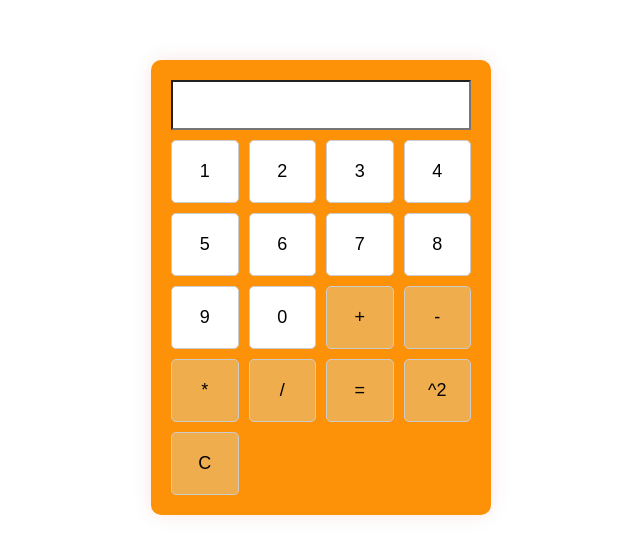
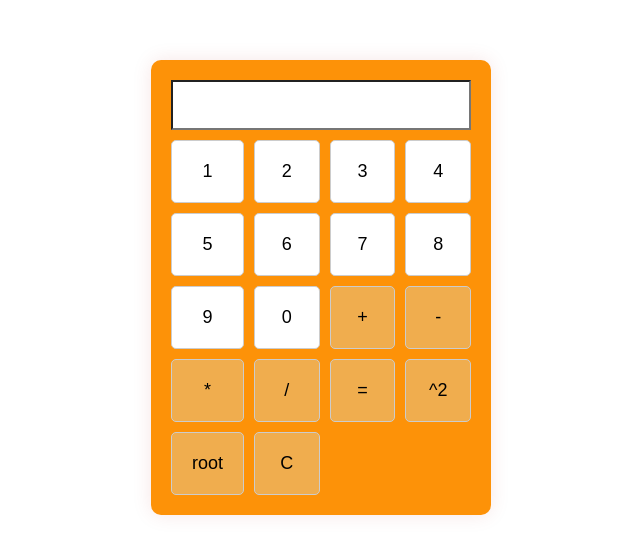
Before and after one commit to nipexhere/calculator-project, a plain HTML site: page index.html in a window 1280 px wide. Shown: the part 113-666 px from the top of the page, without its empty margins (319-959 px from the left). Drawn offline with Linux system fonts and the light colour scheme.

Commit message:
updating more functions

```diff
--- a/calculator.js
+++ b/calculator.js
@@ -38,6 +38,8 @@ function setOperator(op) {
     const display = document.getElementById('display');
     if (op === 'rp2') {
         display.value = Math.pow(parseFloat(display.value), 2);
+    } else if (op === 'sqrt') {
+        display.value = Math.sqrt(parseFloat(display.value));
     } else {
         display.value += op;
     }
--- a/index.html
+++ b/index.html
@@ -26,6 +26,7 @@
             <button class="btn operator" onclick="appendToDisplay('/')">/</button>
             <button class="btn operator" onclick="calculateResult()">=</button>
             <button class="btn operator" onclick="setOperator('rp2')">^2</button>
+            <button class="btn operator" onclick="setOperator('sqrt')"> root </button>
             <button class="btn operator" onclick="clearDisplay()">C</button>
         </div>
     </div>
```
